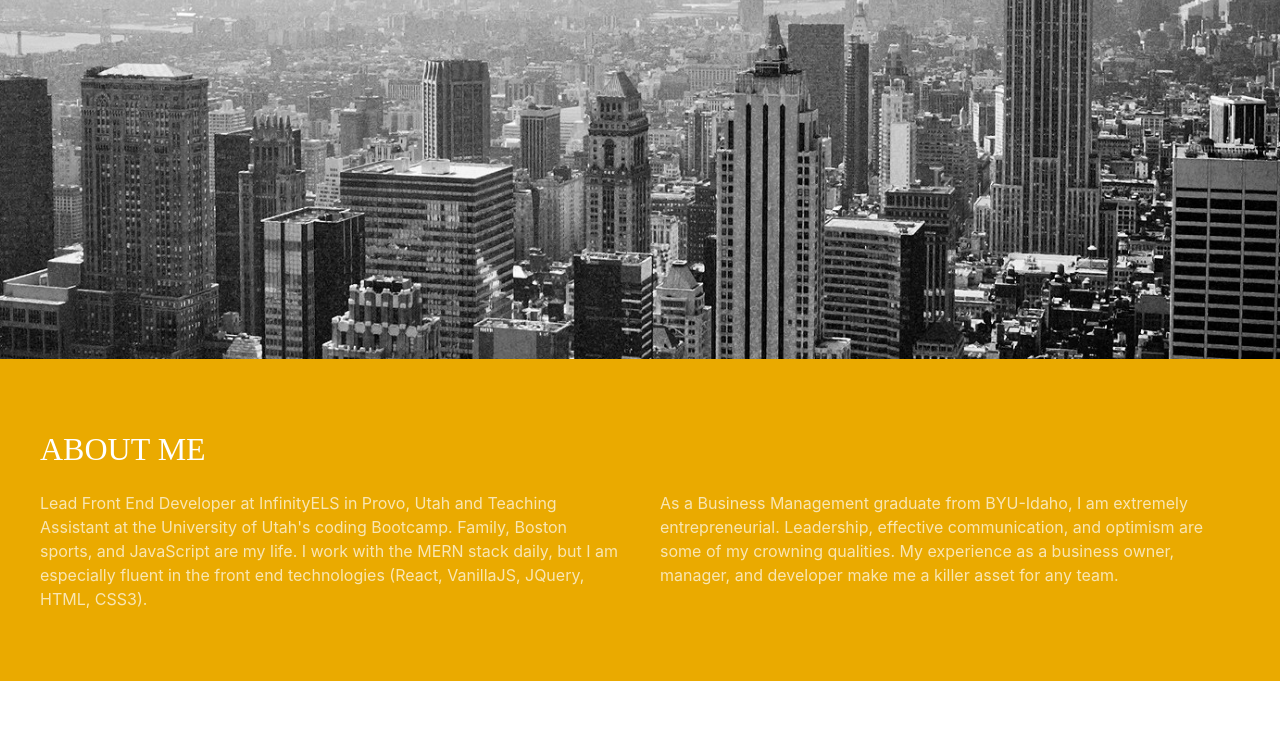
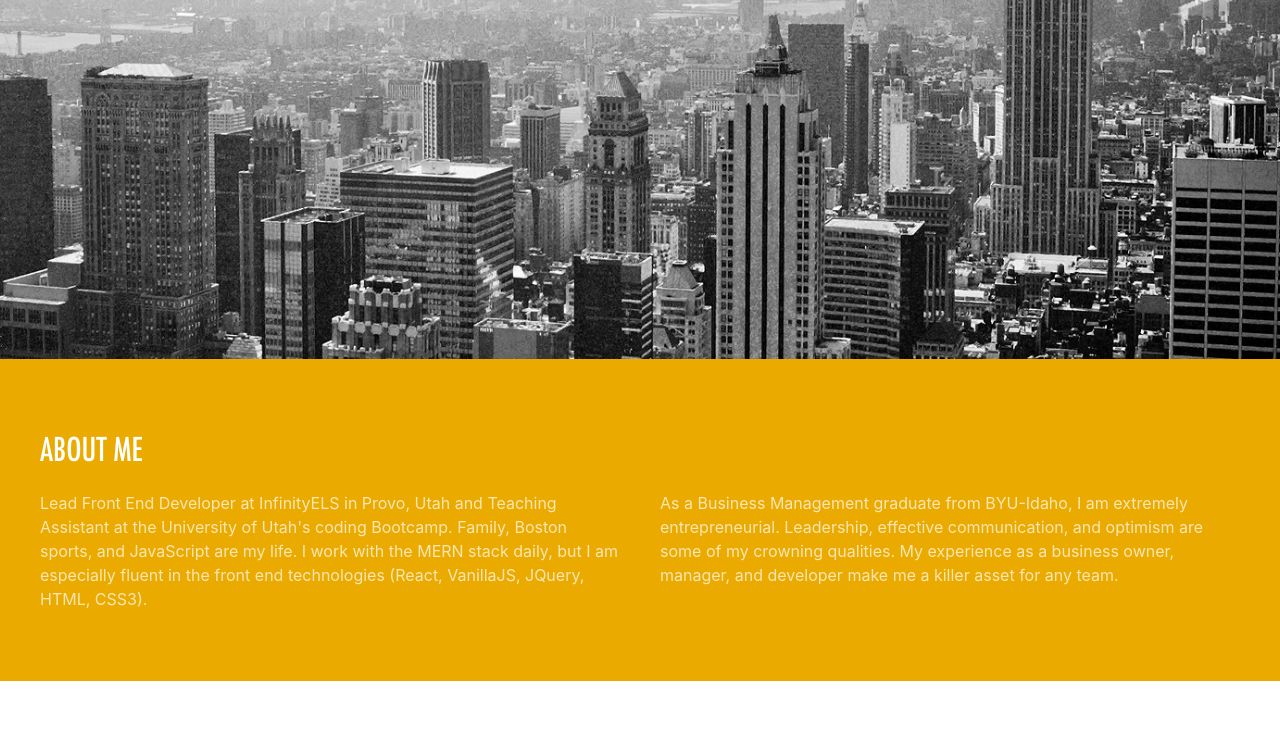
Before and after one commit to jessiegomez/jessiegomez.github.io, a plain HTML site: page index.html in a window 1280 px wide. Shown: the part 441-1189 px from the top of the page. Drawn offline with nearby package versions, Linux system fonts and the light colour scheme.

Commit message:
Update style.css
add backup font.

```diff
--- a/assets/css/style.css
+++ b/assets/css/style.css
@@ -31,6 +31,6 @@
 }
 
 h1, h2, h3 {
-    font-family: "Futura";
+    font-family: 'Futura','FuturaMedium';
     text-transform: uppercase;
 }
```
